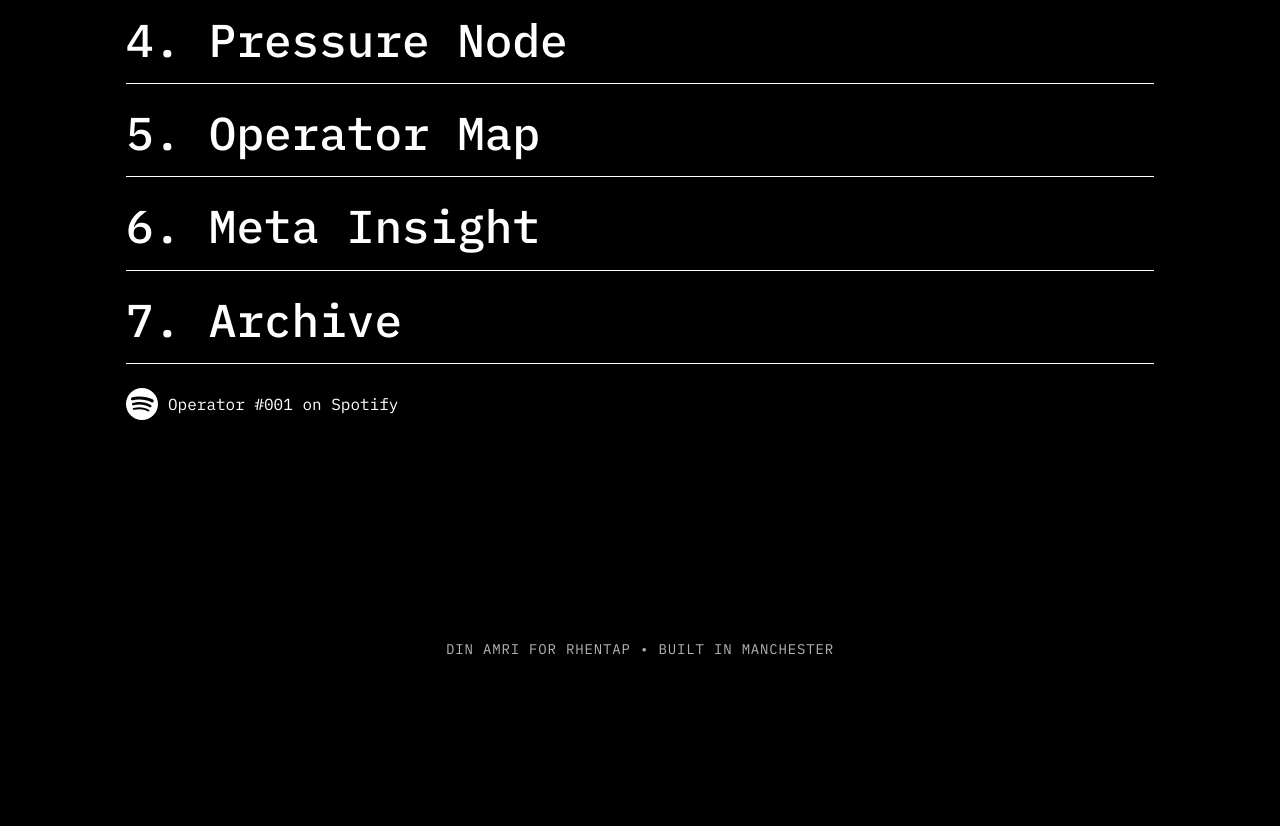
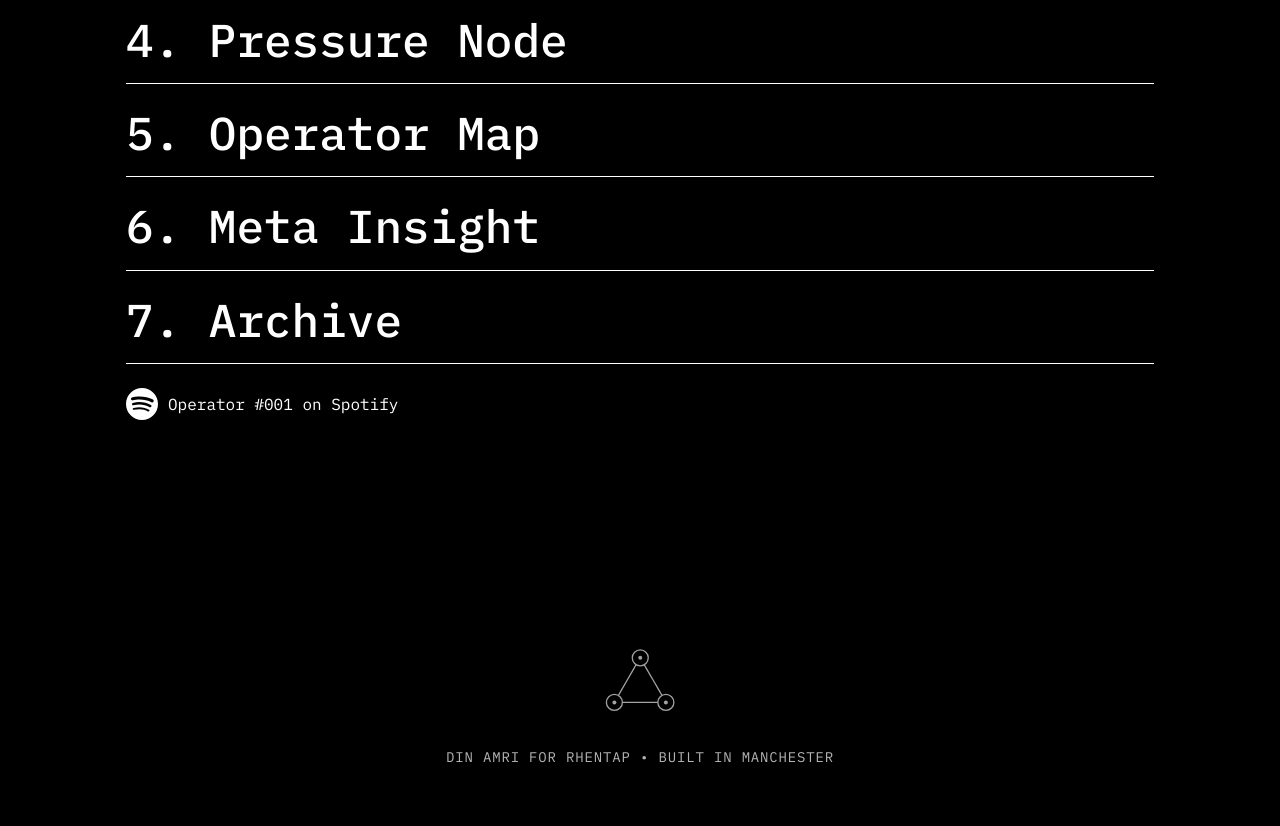
Before and after one commit to DinAmri/sharpest-operator, a plain HTML site: page index.html in a window 1280 px wide. Shown: the part 893-1719 px from the top of the page. Before the commit the page ends 1611 px from the top, so only its background shows below. Drawn offline with Linux system fonts and the light colour scheme.

Commit message:
Update index.html
updated footer, rhentap logo

```diff
--- a/index.html
+++ b/index.html
@@ -85,7 +85,10 @@
 
 
 <footer class="so-footer">
-    Din Amri for rhentap • Built in Manchester
+    <a href="https://rhentap.com/" target="_blank" rel="noopener noreferrer" class="footer-logo-link">
+        <img src="img/trifecta.svg" alt="rhentap logo" class="footer-logo" />
+    </a>
+    <div class="footer-text">Din Amri for rhentap • Built in Manchester</div>
 </footer>
 
 <!-- SCROLL DIMMING LOGIC -->
```
